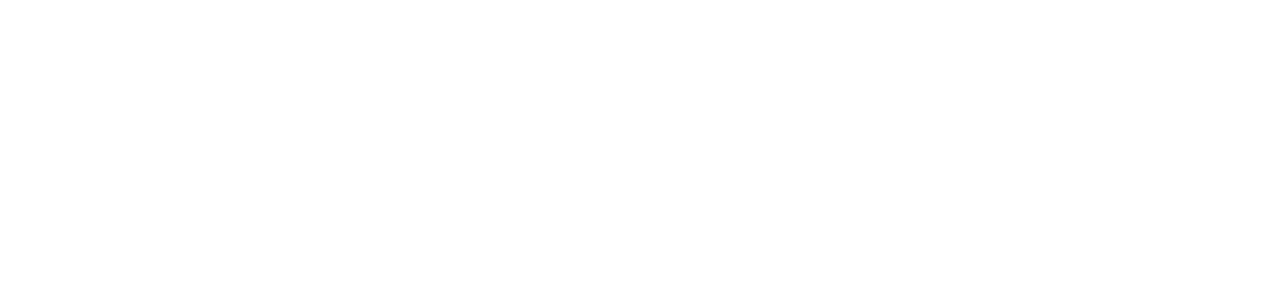
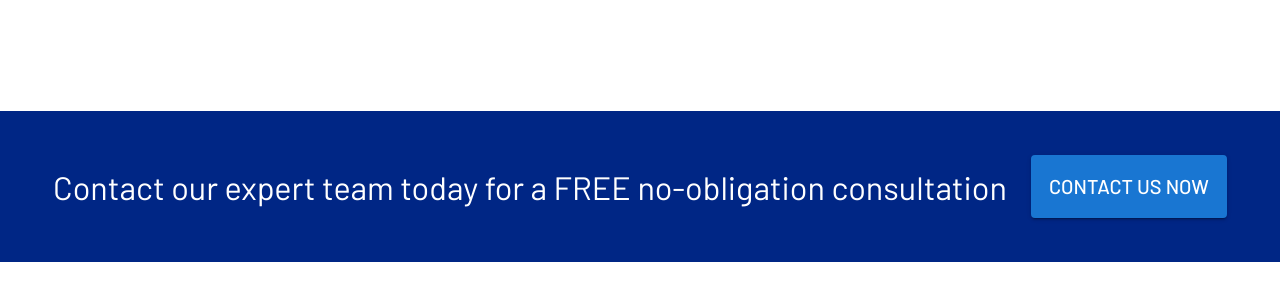
Before and after one commit to Jbridges1119/cam-air, a React (Create React App) app: page / in a window 1280 px wide. Shown: the part 3013-3313 px from the top of the page. Before the commit the page ends 3124 px from the top, so only its background shows below. Built offline with nearby package versions, Linux system fonts and the light colour scheme.

Commit message:
Create footer banner

```diff
--- a/src/App.tsx
+++ b/src/App.tsx
@@ -1,5 +1,5 @@
 import { ThemeProvider } from "@mui/material";
-import Footer from "./Footer";
+import Footer from "./Pages/07_Footer/Footer";
 import NavBar from "./NavBar";
 import theme from "./Styles/theme";
 import LandingPage from './Pages/01_LandingPage/LandingPage'
@@ -9,7 +9,7 @@
     <ThemeProvider theme={theme}>
     <NavBar/>
     <LandingPage/>
-    {/* <Footer/> */}
+    <Footer/>
     </ThemeProvider>
   );
 }
--- /dev/null
+++ b/src/Pages/07_Footer/Footer.tsx
@@ -0,0 +1,13 @@
+import { Box, Button, Typography } from "@mui/material";
+import React from "react";
+import Banner from './components/Banner'
+const Footer = () => {
+  return (
+    <>
+     <Banner/>
+      <Box height={"50vh"}></Box>
+    </>
+  );
+};
+
+export default Footer;
--- /dev/null
+++ b/src/Pages/07_Footer/components/Banner.tsx
@@ -0,0 +1,54 @@
+import React from 'react'
+import { Box, Button, Typography } from "@mui/material";
+const Banner = () => {
+  return (
+    <Box
+    sx={{
+      background: "#002685",
+      display: "flex",
+      justifyContent: "center",
+      alignItems: "center",
+      py: 4,
+    }}
+  >
+    <Box
+      sx={{
+        background: "#002685",
+        display: "flex",
+        flexDirection: { xs: "column", sm: "row" },
+        justifyContent: "center",
+        alignItems: "center",
+        textAlign: "center",
+        maxWidth: "1200px",
+      }}
+    >
+      <Typography
+        variant="h4"
+        sx={{
+          m: 1.5,
+          color: "white",
+          textAlign: { xs: "center", sm: "left" },
+        }}
+      >
+        Contact our expert team today for a FREE no-obligation consultation
+      </Typography>
+      <Button
+        variant="contained"
+        sx={{
+          m: 1.5,
+          fontSize: { sm: "20px", xs: "20px" },
+          py: 1.5,
+          border: "2px solid #1976d2",
+          "&:hover": {
+            background: "none",
+          },
+        }}
+      >
+        Contact Us Now
+      </Button>
+    </Box>
+  </Box>
+  )
+}
+
+export default Banner
```
Also changed, not shown: src/Footer.tsx (deleted, +0 -9 lines).
